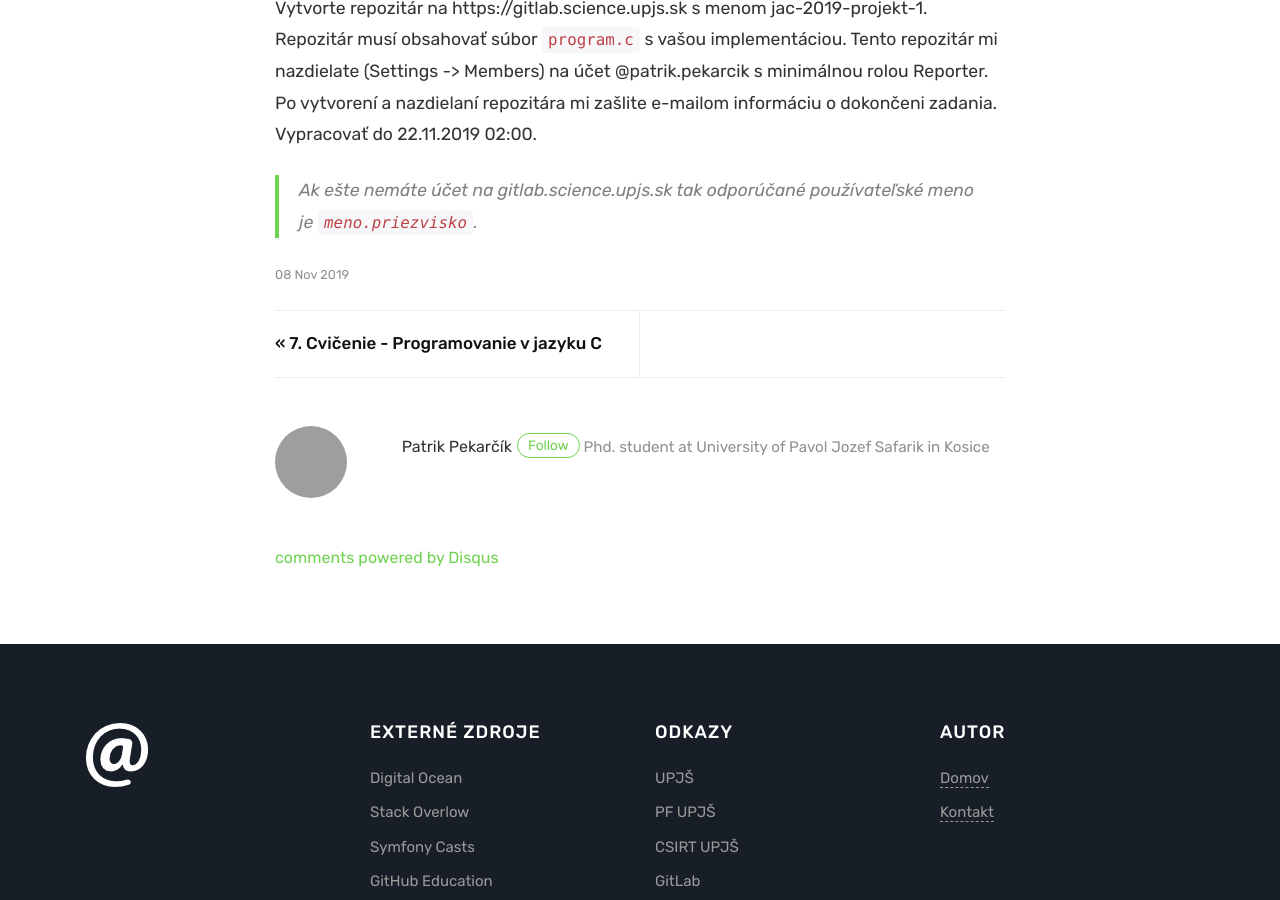
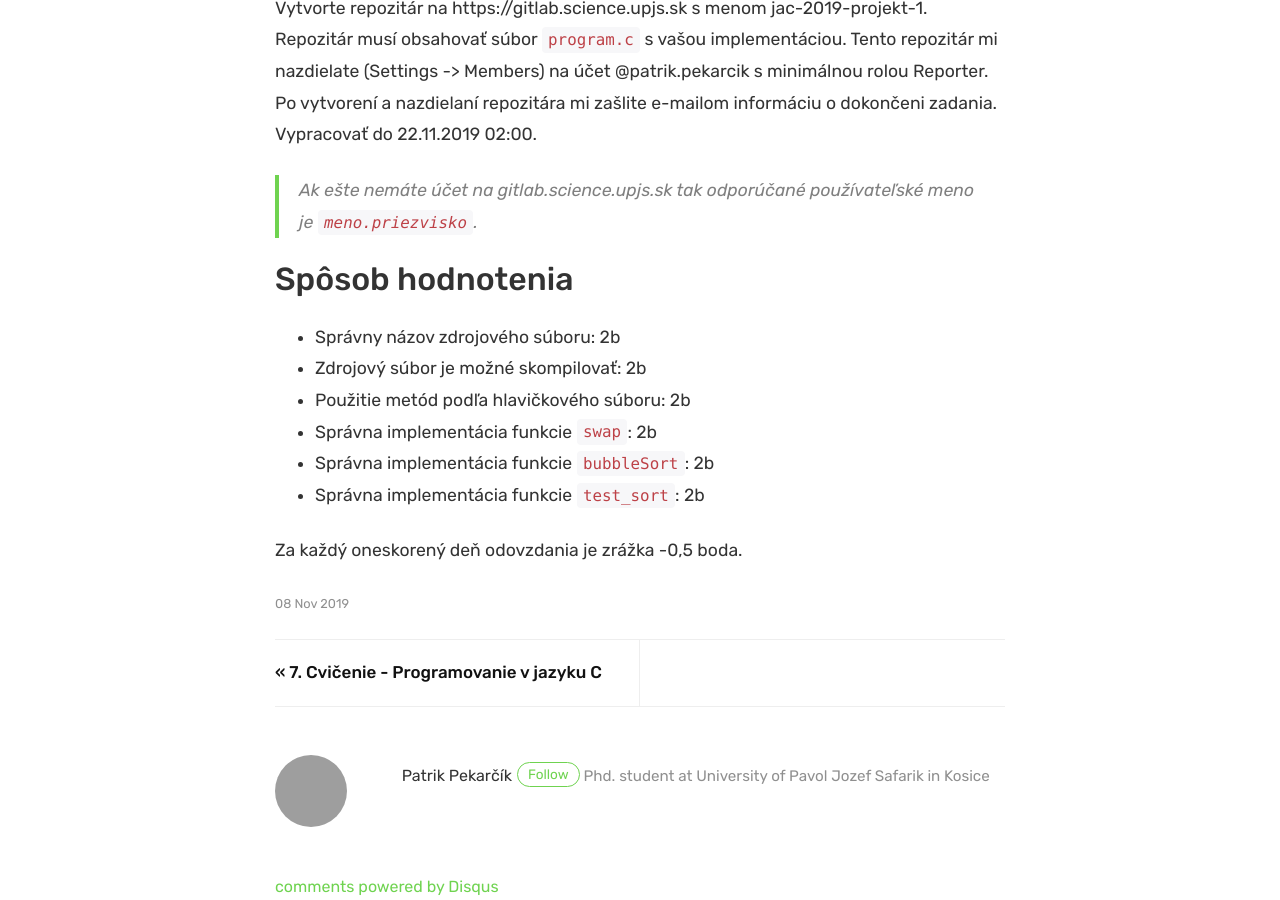
Before and after one commit to ppatrik/ppatrik.github.io, a Jekyll site: the page built from _posts/2019-11-08-JAC-Projekt1.md, in a window 1280 px wide and 900 px high, scrolled down 1270 px. Built offline with Jekyll 4.4.1, drawn with Linux system fonts in a browser that asks for light colours; comment, search, counter and statistics services are not loaded; grey boxes are pictures that could not be loaded.

Commit message:
Update 2019-11-08-JAC-Projekt1.md

```diff
--- a/_posts/2019-11-08-JAC-Projekt1.md
+++ b/_posts/2019-11-08-JAC-Projekt1.md
@@ -30,3 +30,14 @@ int* bubbleSort(int n, int array[])
 Vytvorte repozitár na https://gitlab.science.upjs.sk s menom jac-2019-projekt-1. Repozitár musí obsahovať súbor `program.c` s vašou implementáciou. Tento repozitár mi nazdielate (Settings -> Members) na účet @patrik.pekarcik s minimálnou rolou Reporter. Po vytvorení a nazdielaní repozitára mi zašlite e-mailom informáciu o dokončeni zadania. \
 Vypracovať do 22.11.2019 02:00.
 > Ak ešte nemáte účet na gitlab.science.upjs.sk tak odporúčané používateľské meno je `meno.priezvisko`.
+
+## Spôsob hodnotenia
+
+- Správny názov zdrojového súboru: 2b
+- Zdrojový súbor je možné skompilovať: 2b
+- Použitie metód podľa hlavičkového súboru: 2b
+- Správna implementácia funkcie `swap`: 2b
+- Správna implementácia funkcie `bubbleSort`: 2b
+- Správna implementácia funkcie `test_sort`: 2b
+
+Za každý oneskorený deň odovzdania je zrážka -0,5 boda.
```
